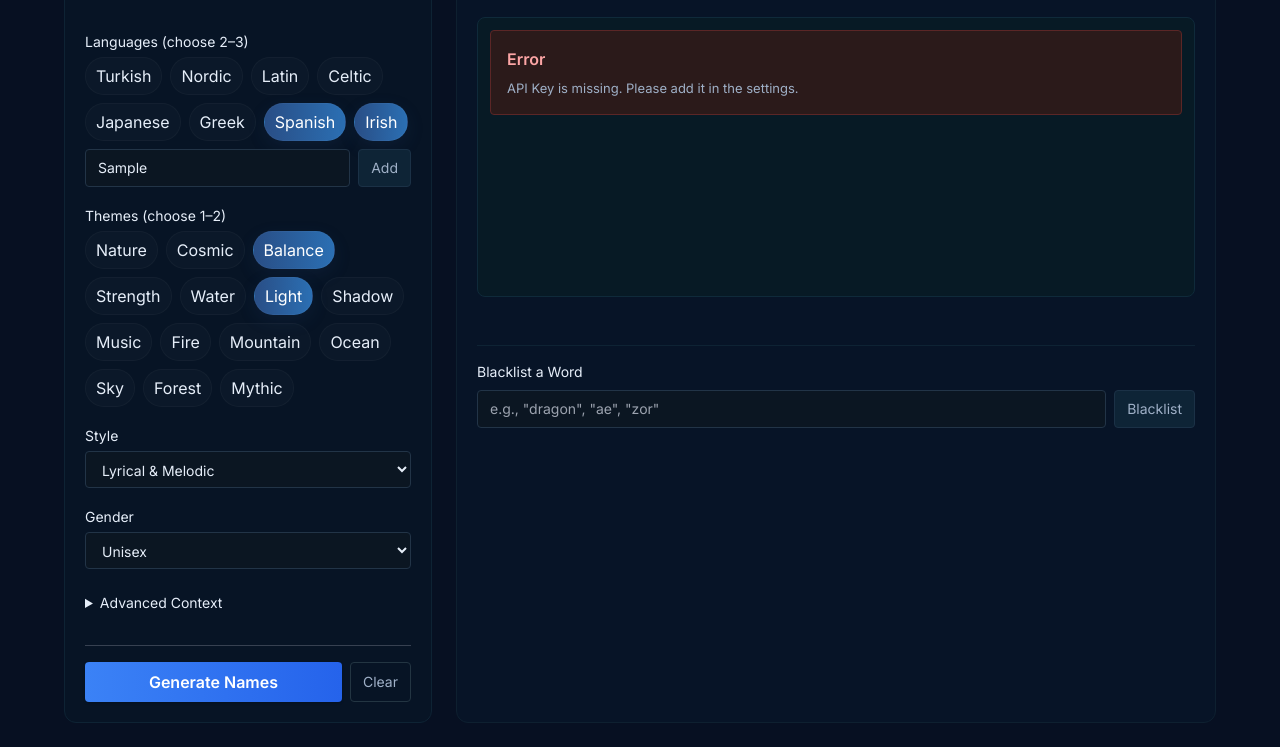
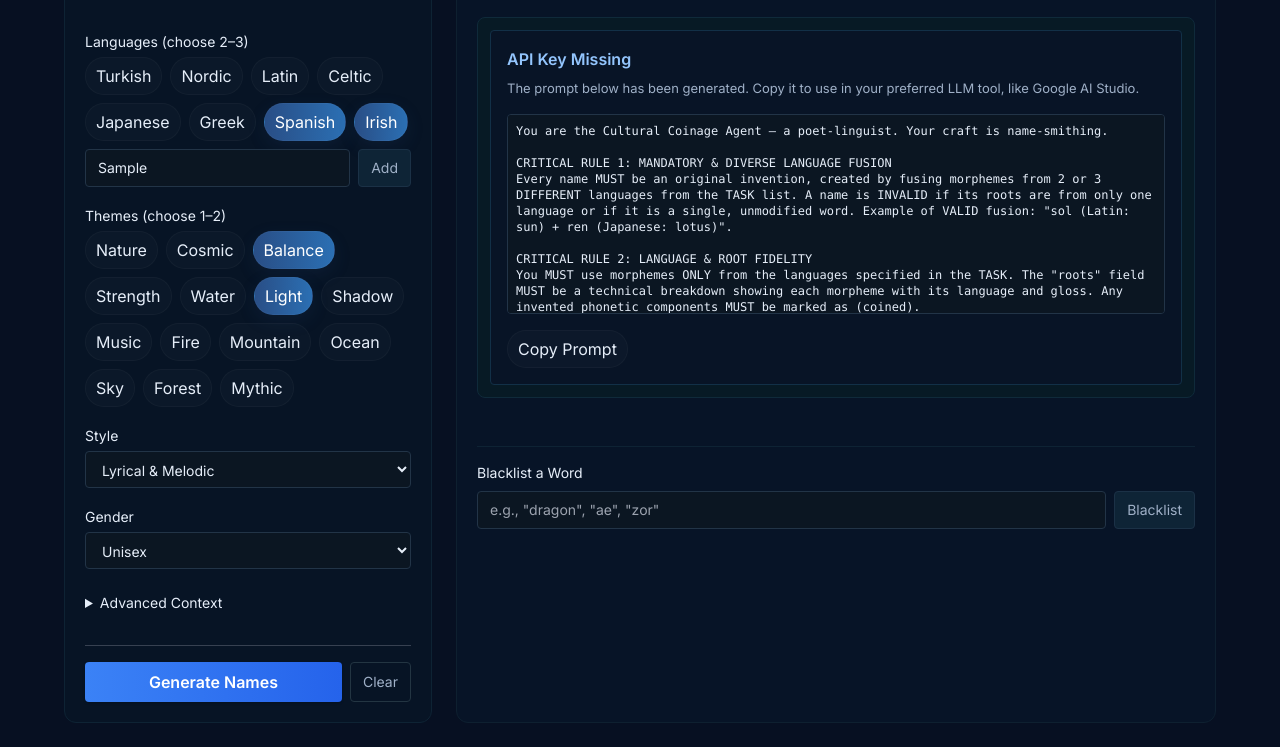
Before and after one commit to ekayaprod/CulturalCoinage-Generator, a plain HTML site: page index.html in a window 1280 px wide. Both pictures are taken after typing "Sample" into the empty fields and a click on the button "Generate Names". Shown: the part 100-847 px from the top of the page. Drawn offline with nearby package versions, Linux system fonts and the light colour scheme.

Commit message:
Update index.html

```diff
--- a/index.html
+++ b/index.html
@@ -51,12 +51,11 @@
 (function () {
   // --- CONFIG ---
   const API_BASE_URL = "https://generativelanguage.googleapis.com/v1beta/";
-  const APP_VERSION = "3.8";
+  const APP_VERSION = "3.9";
   const DEFAULT_COUNT = 8;
   const LANG_OPTIONS = ["Turkish","Nordic","Latin","Celtic","Japanese","Greek","Spanish","Irish"];
   const THEME_OPTIONS = ["Nature","Cosmic","Balance","Strength","Water","Light","Shadow","Music", "Fire", "Mountain", "Ocean", "Sky", "Forest", "Mythic"];
   const STYLE_OPTIONS = ["Lyrical & Melodic","Archaic & Mythic","Minimalist & Modern","Heroic & Resonant", "Elegant & Refined", "Grounded & Earthy", "Mystical & Ethereal"];
-  // IMPLEMENTATION: Add descriptive labels for models.
   const MODEL_OPTIONS = [
     { value: "models/gemini-2.5-pro", text: "2.5 Pro (Highest Quality)" },
     { value: "models/gemini-2.5-pro-preview-06-05", text: "2.5 Pro Preview (Latest)" },
@@ -229,7 +228,6 @@
     updateGenerateButtonState();
   }
 
-  // IMPLEMENTATION: Add function to enable/disable generate button.
   function updateGenerateButtonState() {
     const isReady = appState.selectedLanguages.length >= 2 && appState.selectedThemes.length >= 1;
     if (ui.controls.generateButton) {
@@ -335,7 +333,6 @@
     return section;
   }
 
-  // IMPLEMENTATION: Update select control to handle descriptive text.
   function createSelectControl(options, selectedValue, changeHandler) {
       const select = el('select', 'w-full bg-[#0b1622] border border-[#223447] rounded px-3 py-2 text-sm');
       options.forEach(opt => {
@@ -431,10 +428,14 @@
           showToast('Copied Parsed JSON!');
           break;
         case 'copy-prompt':
-          const pre = event.target.closest('.flex-col').querySelector('pre');
-          if (pre) {
+          // The selector needs to be robust enough to find the <pre> tag within the results panel.
+          const preContainer = event.target.closest('.flex-col, .bg-\\[\\#081426\\]');
+          if (preContainer) {
+            const pre = preContainer.querySelector('pre');
+            if (pre) {
               navigator.clipboard.writeText(pre.textContent);
               showToast('Prompt Copied!');
+            }
           }
           break;
       }
@@ -632,7 +633,6 @@
           onRemove: (item) => {
               appState.userBlacklist = appState.userBlacklist.filter(w => w !== item);
               debouncedSaveState();
-              // Do not re-render main panel to avoid disrupting user flow, per QA feedback.
               updateHistoryModal();
           }
       });
@@ -676,10 +676,7 @@ ${task}
 
   async function callGeminiOnce(prompt) {
     const key = appState.apiKey.trim();
-    if (!key) {
-        appState.error = "API Key is missing. Please add it in the settings.";
-        return null;
-    }
+    // Note: The check for the key is now handled in doGenerate() to allow for prompt-only generation.
     const model = appState.model || "models/gemini-2.5-pro";
     const url = `${API_BASE_URL}${model}:generateContent`;
     const body = {
@@ -693,7 +690,6 @@ ${task}
   }
 
   async function doGenerate(context = {}) {
-    // IMPLEMENTATION: Enforce minimum selection criteria.
     if (appState.selectedLanguages.length < 2 || appState.selectedThemes.length < 1) {
       showToast("Please select at least 2 languages and 1 theme.", true);
       return;
@@ -718,6 +714,21 @@ ${task}
     if (appState.surname) task += ` Consider compatibility with surname: ${appState.surname}.`;
 
     const prompt = buildSystemPrompt(task, appState.gender, appState.sessionGeneratedNames);
+
+    // FIX: Restore prompt generation for users without an API key.
+    if (!appState.apiKey) {
+        const escapedPrompt = String(prompt).replace(/&/g, '&amp;').replace(/</g, '&lt;').replace(/>/g, '&gt;');
+        ui.results.panel.innerHTML = `
+            <div class="bg-[#081426] border border-[#123047] rounded p-4 flex flex-col gap-2">
+                <h3 class="text-md font-semibold text-blue-300">API Key Missing</h3>
+                <p class="small-muted">The prompt below has been generated. Copy it to use in your preferred LLM tool, like Google AI Studio.</p>
+                <pre class="debug-panel bg-[#0b1622] border border-[#223447] rounded p-2 text-xs mt-2 whitespace-pre-wrap">${escapedPrompt}</pre>
+                <button class="chip mt-2 self-start" data-action="copy-prompt">Copy Prompt</button>
+            </div>
+        `;
+        updateDebugViewer(); // Clear any previous raw API response.
+        return;
+    }
 
     appState.isLoading = true;
     let progressInterval = null;
```
